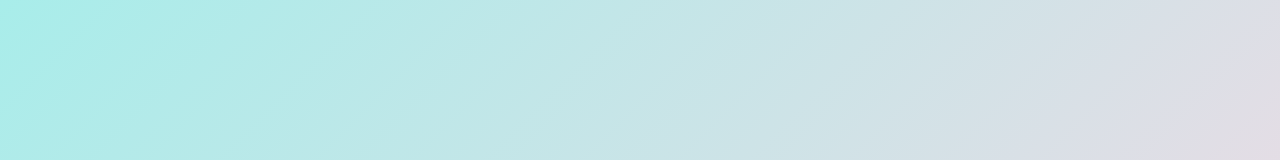
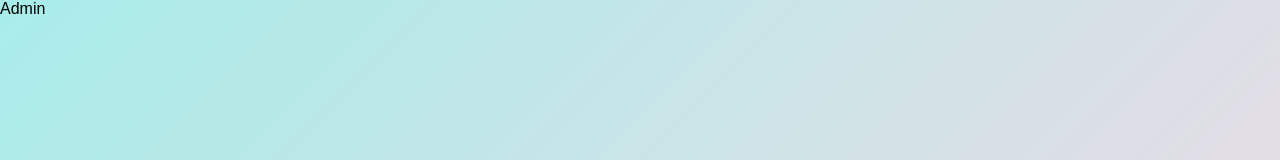
Before and after one commit to robbyjayjays/kruis-jayjays, a React (Create React App) app: page /Admin in a window 1280 px wide. Before the commit this address had no page. Shown: the top 160 px of the page. Built offline with nearby package versions, Linux system fonts and the light colour scheme.

Commit message:
admin page

```diff
--- a/src/App.js
+++ b/src/App.js
@@ -7,6 +7,7 @@ import CreateWorkshop from './components/CreateWorkshop';
 import Workshop from './components/Workshop';
 import EditWorkshop from './components/EditWorkshop';
 import Calendar from 'react-calendar';
+import Admin from './components/Admin';
 
 function App() {
   return (
@@ -18,6 +19,7 @@ function App() {
         <Route path="/create-workshop" element= { <CreateWorkshop />} />
         <Route path="/workshop/:id" element= { <Workshop />} />
         <Route path="/edit-workshop/:id" element= { <EditWorkshop />} />
+        <Route path="/Admin" element= { <Admin />} />
       </Routes>
     </Router>
   );
--- /dev/null
+++ b/src/components/Admin.jsx
@@ -0,0 +1,9 @@
+import React from 'react'
+
+const Admin = () => {
+  return (
+    <div>Admin</div>
+  )
+}
+
+export default Admin
--- a/src/components/Navbar.jsx
+++ b/src/components/Navbar.jsx
@@ -8,6 +8,7 @@ const Navbar = () => {
     const navigate = useNavigate();
     const location = useLocation();
     const email = localStorage.getItem('email');
+    const creator = localStorage.getItem('isCreator');
 
     const handleLogout = () => {
         // Remove the token and email from localStorage
@@ -34,6 +35,10 @@ const Navbar = () => {
             <div className="navbar-links">
                 {email && <span className="navbar-user">Logged in as: {email}</span>}
 
+                {creator && (
+                    <button className="navbar-button" onClick={() => navigate('/Admin')}>Admin</button>
+                )}
+
                 <button className="navbar-button" onClick={() => navigate('/Profile')}>Profile</button>
 
                 <button className="navbar-button logout" onClick={handleLogout}>Logout</button>
```
